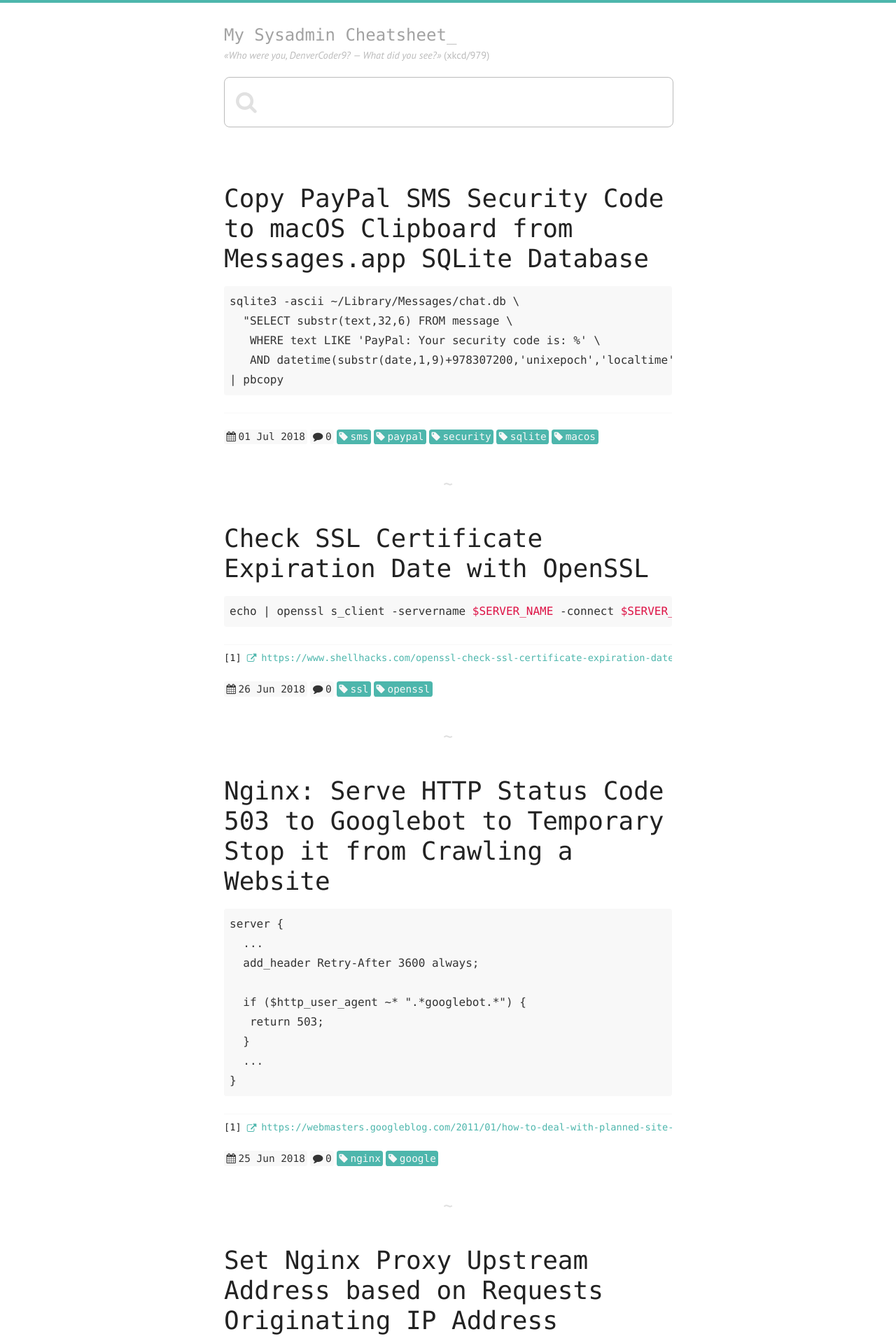
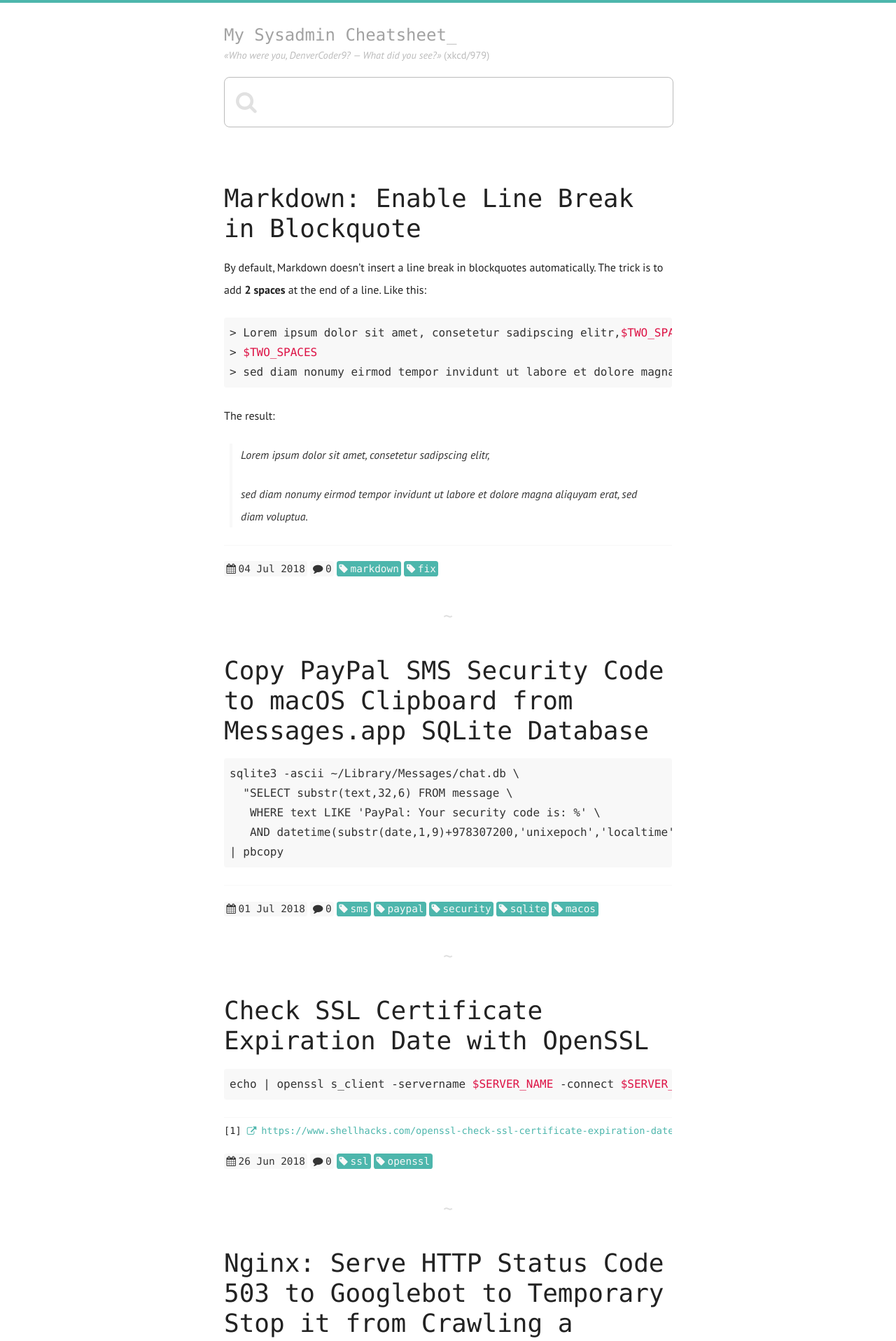
Before and after one commit to gh0st/docs.j7k6.org, a Jekyll site: the page built from index.html, in a window 1280 px wide. Shown: the top 1917 px of the page at 70% size. Built offline with Jekyll 4.4.1, drawn with Linux system fonts in a browser that asks for light colours; nearby versions of some CDN libraries; some web fonts are replaced; the list of posts is cut into pages by our own code; comment, search, counter and statistics services are not loaded; some of the changed text lies outside the part shown.

Commit message:
markdown

````diff
--- /dev/null
+++ b/_posts/2018-07-04-markdown-blockquote-newline.md
@@ -0,0 +1,21 @@
+---
+layout: post
+title: "Markdown: Enable Line Break in Blockquote"
+tags: [markdown,fix]
+---
+
+By default, Markdown doesn't insert a line break in blockquotes automatically.
+The trick is to add **2 spaces** at the end of a line. Like this:
+
+```markdown
+> Lorem ipsum dolor sit amet, consetetur sadipscing elitr,<$TWO_SPACES>
+> <$TWO_SPACES>
+> sed diam nonumy eirmod tempor invidunt ut labore et dolore magna aliquyam erat, sed diam voluptua.
+```
+
+The result:
+> Lorem ipsum dolor sit amet, consetetur sadipscing elitr,
+>
+> sed diam nonumy eirmod tempor invidunt ut labore et dolore magna aliquyam erat, sed diam voluptua.
+
+---
--- a/assets/css/main.scss
+++ b/assets/css/main.scss
@@ -347,7 +347,7 @@ blockquote {
 }
 
 p {
-  margin: 0 auto 1.5em auto;
+  margin: 1.5em auto;
 }
 
 pre, code {
````
